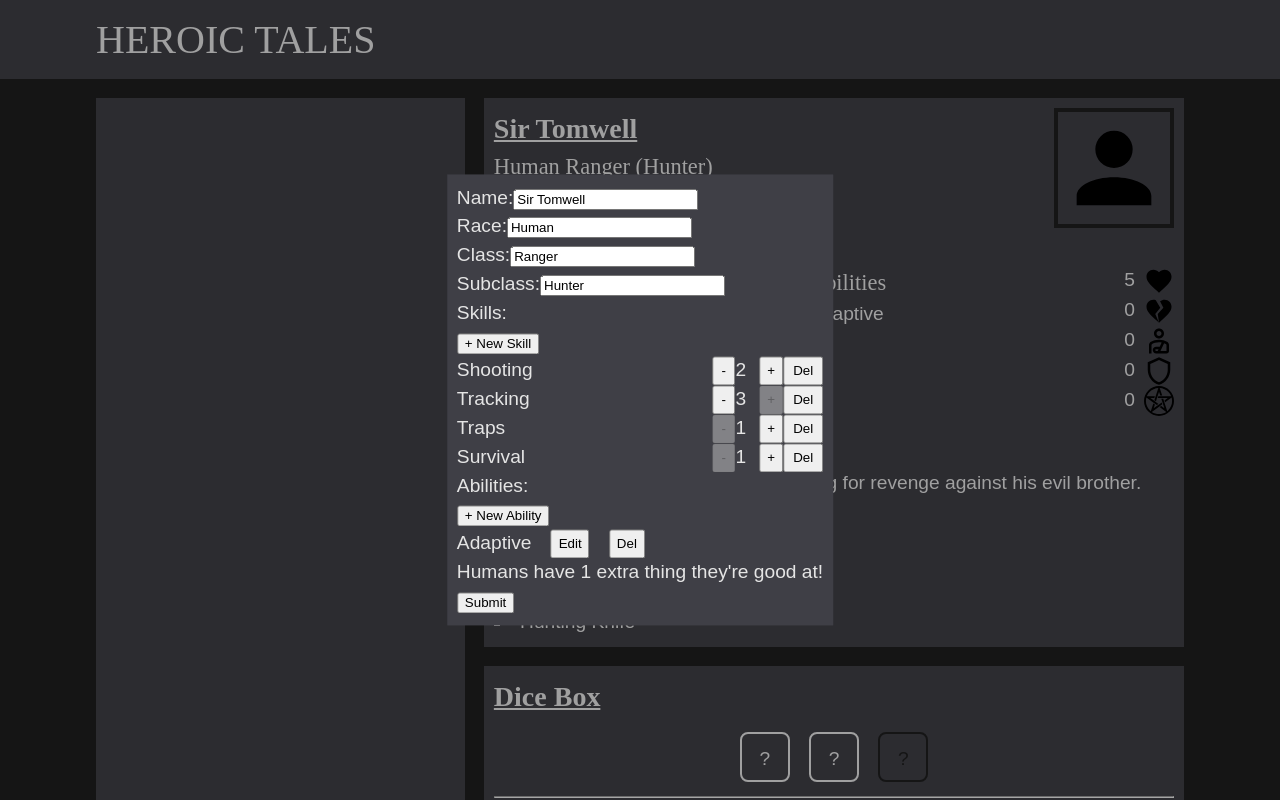
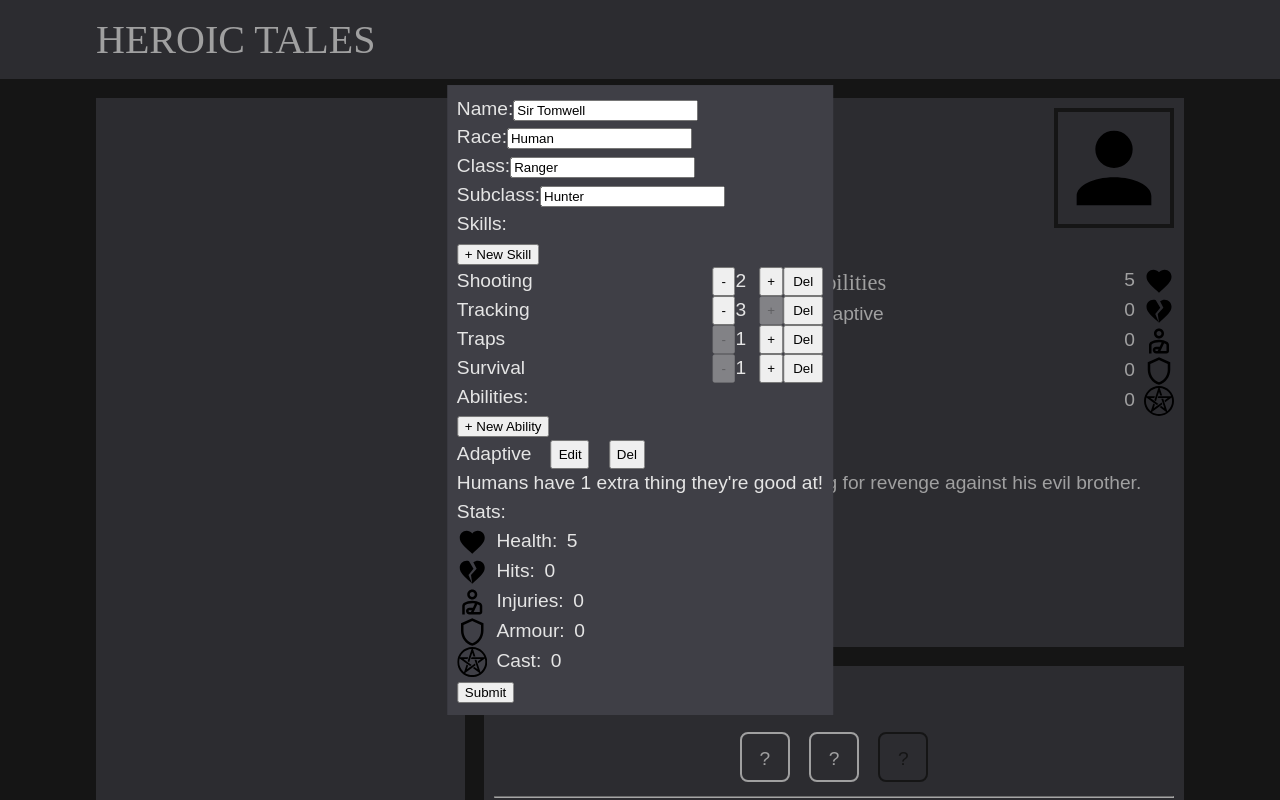
Before and after one commit to gemini-mastiff/heroic-tales-app, a React (Vite) app: page / in a window 1280 px wide. Both pictures are taken after a click on the button "Edit". Shown: the top 800 px of the page. Built offline with nearby package versions, Linux system fonts and the light colour scheme; a web font is replaced by a local one.

Commit message:
feat: add Stats to EditCharForm

```diff
--- a/src/components/EditCharForm.jsx
+++ b/src/components/EditCharForm.jsx
@@ -2,6 +2,12 @@ import styled from "styled-components";
 import { useState } from "react";
 import TextInput from "./TextInput.jsx";
 import FormArr from "./FormArr.jsx";
+import noImgSvg from "../assets/account.svg";
+import healthSvg from "../assets/health.svg";
+import hitsSvg from "../assets/hit.svg";
+import injurySvg from "../assets/injury.svg";
+import shieldSvg from "../assets/shield.svg";
+import magicSvg from "../assets/magic.svg";
 
 export default function EditCharForm({ char, onSubmit }) {
   const [charDetails, setCharDetails] = useState({ ...char });
@@ -86,6 +92,13 @@ export default function EditCharForm({ char, onSubmit }) {
     setCharDetails({ ...charDetails, abilities: newAbilities });
   };
 
+  const handleStatChange = (value, stat) => {
+    const newStats = charDetails.stats;
+    const number = Math.floor(value);
+    newStats[stat] = number;
+    setCharDetails({ ...charDetails, stats: newStats });
+  };
+
   return (
     <form action="" onSubmit={(e) => handleSubmit(e)}>
       <TextInput
@@ -163,6 +176,49 @@ export default function EditCharForm({ char, onSubmit }) {
           );
         })}
       </FormArr>
+      <div>
+        <label>Stats:</label>
+        <StatBlock>
+          <StatIcon src={healthSvg} alt="Health" />
+          <p>Health: </p>
+          <EditableText
+            value={charDetails.stats.health}
+            onChange={(value) => handleStatChange(value, "health")}
+          />
+        </StatBlock>
+        <StatBlock>
+          <StatIcon src={hitsSvg} alt="Hits" />
+          <p>Hits: </p>
+          <EditableText
+            value={charDetails.stats.hits}
+            onChange={(value) => handleStatChange(value, "hits")}
+          />
+        </StatBlock>
+        <StatBlock>
+          <StatIcon src={injurySvg} alt="Injuries" />
+          <p>Injuries:</p>
+          <EditableText
+            value={charDetails.stats.injuries}
+            onChange={(value) => handleStatChange(value, "injuries")}
+          />
+        </StatBlock>
+        <StatBlock>
+          <StatIcon src={shieldSvg} alt="Armour" />
+          <p>Armour: </p>
+          <EditableText
+            value={charDetails.stats.armour}
+            onChange={(value) => handleStatChange(value, "armour")}
+          />
+        </StatBlock>
+        <StatBlock>
+          <StatIcon src={magicSvg} alt="Cast" />
+          <p>Cast:</p>
+          <EditableText
+            value={charDetails.stats.cast}
+            onChange={(value) => handleStatChange(value, "cast")}
+          />
+        </StatBlock>
+      </div>
       <input type="submit" />
     </form>
   );
@@ -245,3 +301,12 @@ const AbilityHeader = styled.div`
   display: flex;
   gap: 1em;
 `;
+
+const StatBlock = styled.div`
+  display: flex;
+  gap: 0.5em;
+`;
+
+const StatIcon = styled.img`
+  width: 30px;
+`;
```
